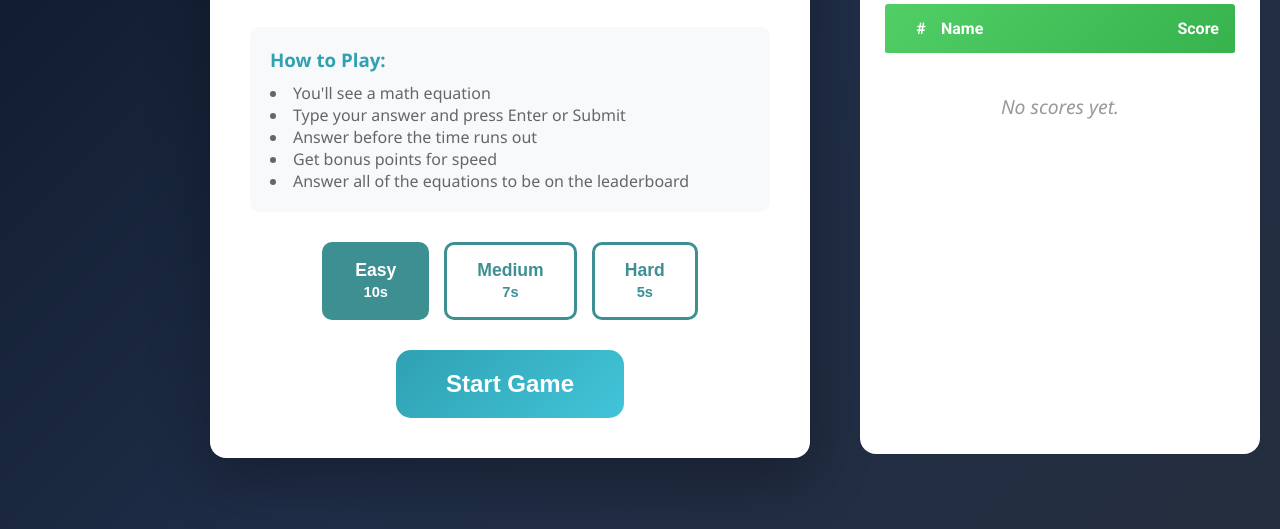
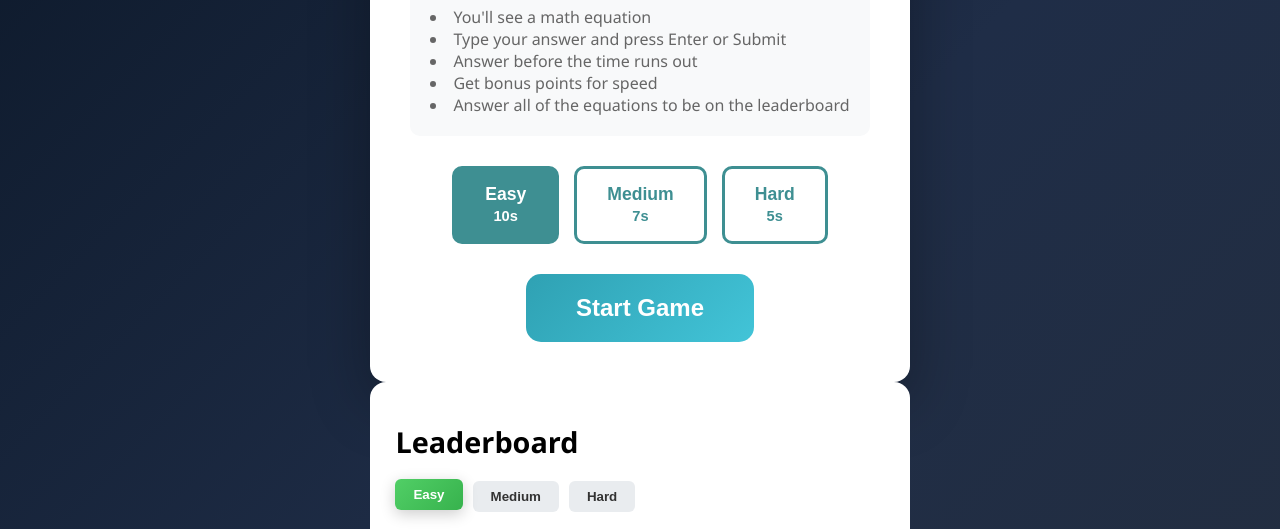
Before and after one commit to 4ndr3jS/SpeedMath, a website built with Vite: page index.html in a window 1280 px wide. Shown: the part 246-775 px from the top of the page. Built offline with nearby package versions, Linux system fonts and the light colour scheme; some packages are replaced by stand-ins of ours; no server answers; the database is empty.

Commit message:
Final changes

```diff
--- a/index.html
+++ b/index.html
@@ -17,8 +17,7 @@
     </script>
 </head>
 <body>
-    <div class="offset" style="width: 350px;"></div>
-
+    <div class="site-wrapper">
         <div class="container">
         <h1>Speed Math</h1>
 
@@ -85,7 +84,7 @@
         </div>
         </div>
 
-    <div class="container leaderboard-container easy" style="max-width: 400px; margin-left: 50px; min-height: 600px; padding-left: 25px; padding-right: 25px;">
+        <div class="container leaderboard-container easy">
             <h2>Leaderboard</h2>
             <div class="leaderboard-tabs">
                 <button class="leaderboard-tab active" data-tab="easy">Easy</button>
@@ -96,6 +95,7 @@
 
             </div>
         </div>
+    </div>
 
     <script type="module" src="/index.js"></script>
 </body>
```
Lines whose indentation alone changed are shown as unchanged.
